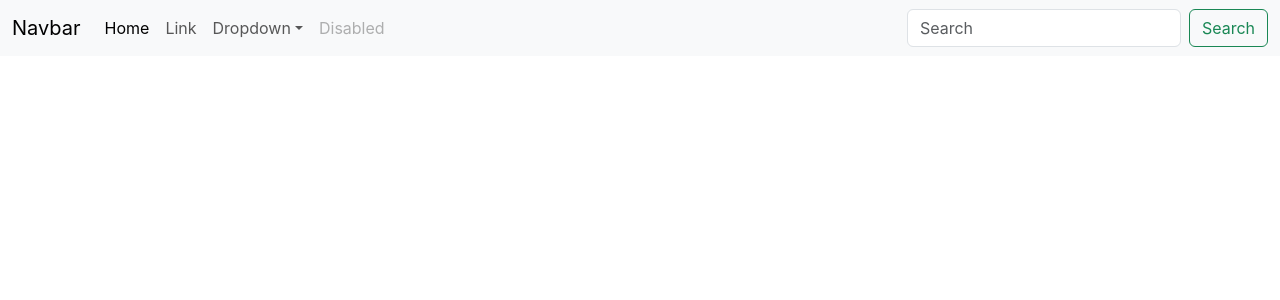
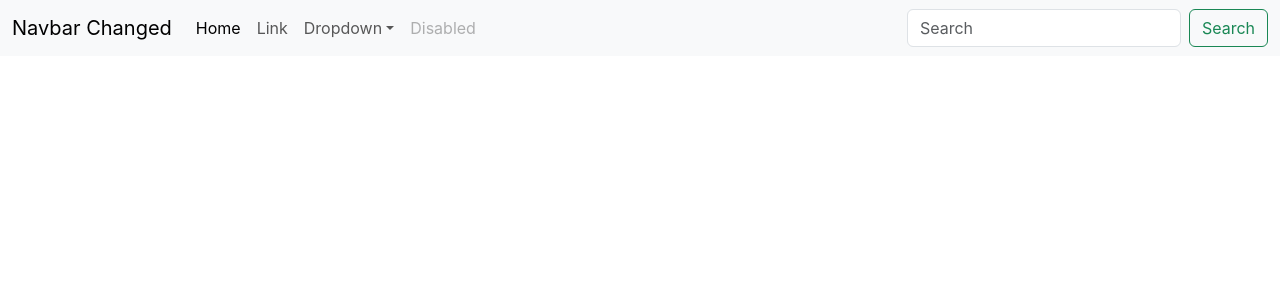
Before and after one commit to Rondidon/portfolio-webapp, a React (Create React App) app in the folder portfolio-app/: page / in a window 1280 px wide. Shown: the top 300 px of the page. Built offline with nearby package versions, Linux system fonts and the light colour scheme.

Commit message:
[trial] github actions workflow

```diff
--- a/portfolio-app/src/App.tsx
+++ b/portfolio-app/src/App.tsx
@@ -8,7 +8,7 @@ function App() {
       <nav className="navbar navbar-expand-lg bg-body-tertiary">
         <div className="container-fluid">
           <a className="navbar-brand" href="#">
-            Navbar
+            Navbar Changed
           </a>
           <button
             className="navbar-toggler"
```
